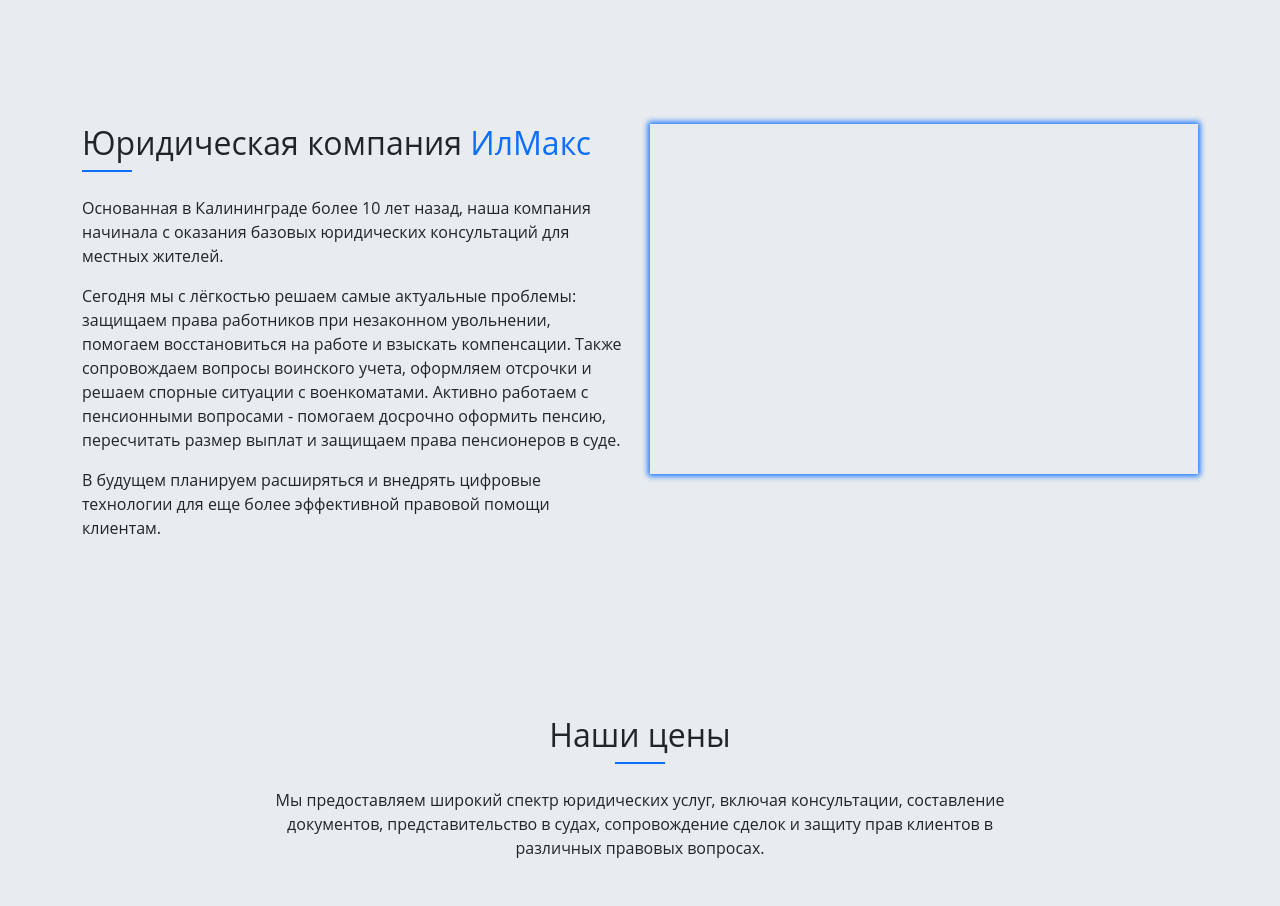
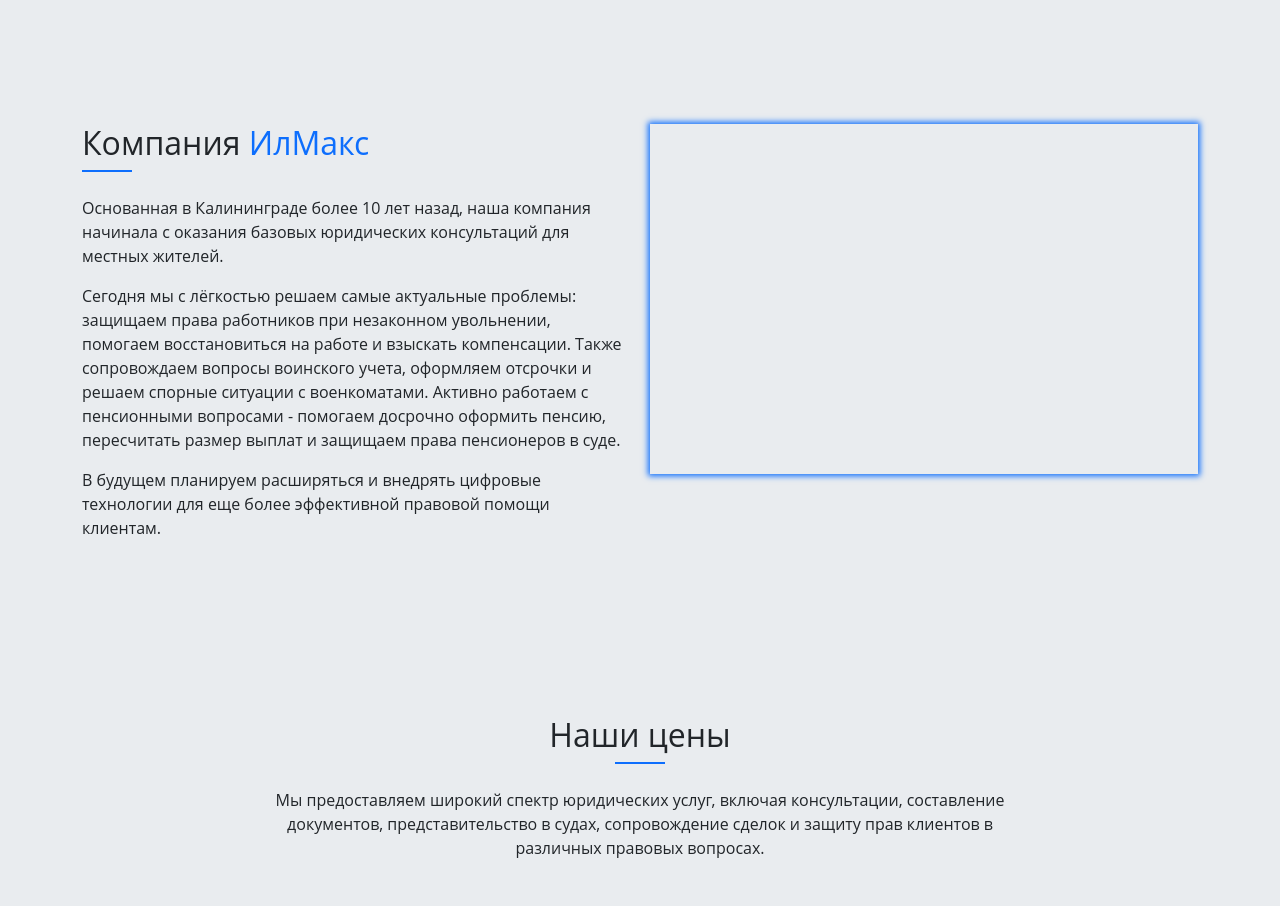
Before and after one commit to Vaso1911/ILMax-vue3, a Vue app: page /#/ in a window 1280 px wide. Shown: the part 1960-2866 px from the top of the page. Built offline with nearby package versions, Linux system fonts and the light colour scheme.

Commit message:
re titlt

```diff
--- a/src/components/mainPage/About.vue
+++ b/src/components/mainPage/About.vue
@@ -2,7 +2,7 @@
   <section class="about section-p">
     <div class="container about__container">
       <div class="about__wrapper">
-        <h2 class="title">Юридическая компания&nbsp;<span class="text-primary">ИлМакс</span></h2>
+        <h2 class="title">Компания&nbsp;<span class="text-primary">ИлМакс</span></h2>
         <p>Основанная в Калининграде более 10 лет назад, наша компания начинала с оказания базовых юридических
           консультаций для местных жителей.</p>
         <p>Сегодня мы c лёгкостью решаем самые актуальные проблемы: защищаем права работников при незаконном
```
